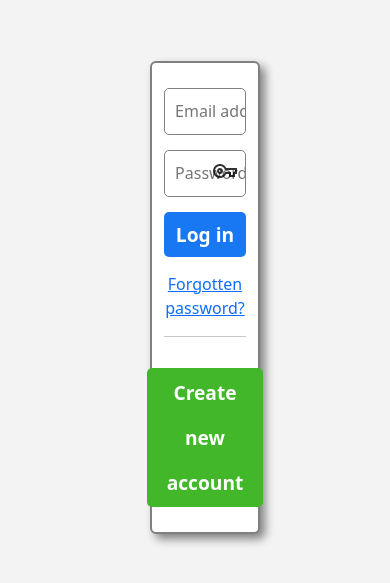
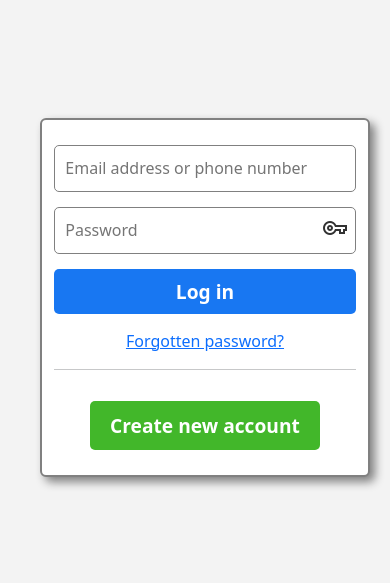
Before and after one commit to HamzaBashir123/quizApplication, a plain HTML site: page index.html in a window 390 px wide. Shown: the part 125-708 px from the top of the page. Drawn offline with nearby package versions, Linux system fonts and the light colour scheme.

Commit message:
percentage error resolve

```diff
--- a/quiz/app.js
+++ b/quiz/app.js
@@ -479,7 +479,8 @@ totalquesNum.innerHTML = sendValuePass.length
 
 var sec =  30;
 const timer = document.querySelector('.timer');
-const myInterval = setInterval(myTimer, 1000);
+const myInterval = Math.round(setInterval(myTimer, 1000));
+
 
 function myTimer(){
     timer.innerHTML = sec;
--- a/style.css
+++ b/style.css
@@ -37,7 +37,7 @@
 
 .rightChild {
   position: relative;
-  width: 30% !important;
+  width: 25% !important;
   height: 90% !important;
   background-color: white;
   margin-left: 20px;
@@ -264,3 +264,18 @@
 .signUp:hover {
   background-color: rgba(0, 128, 0, 0.452);
 }
+
+
+
+
+
+
+
+
+@media only screen and (max-width: 500px)  {
+  .rightChild {
+    width: 90% !important;
+    height: 90% !important;
+
+  }
+}
```
